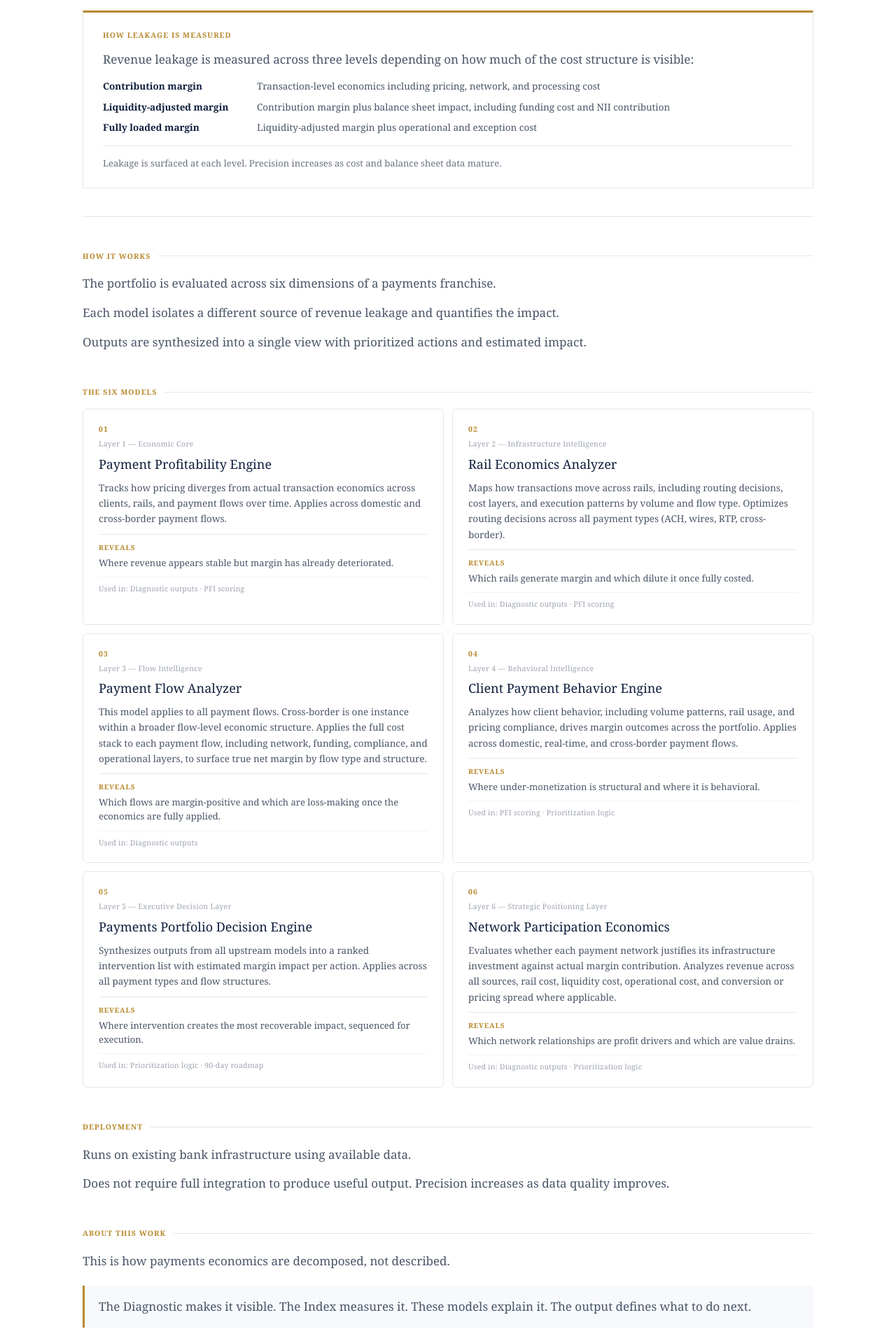
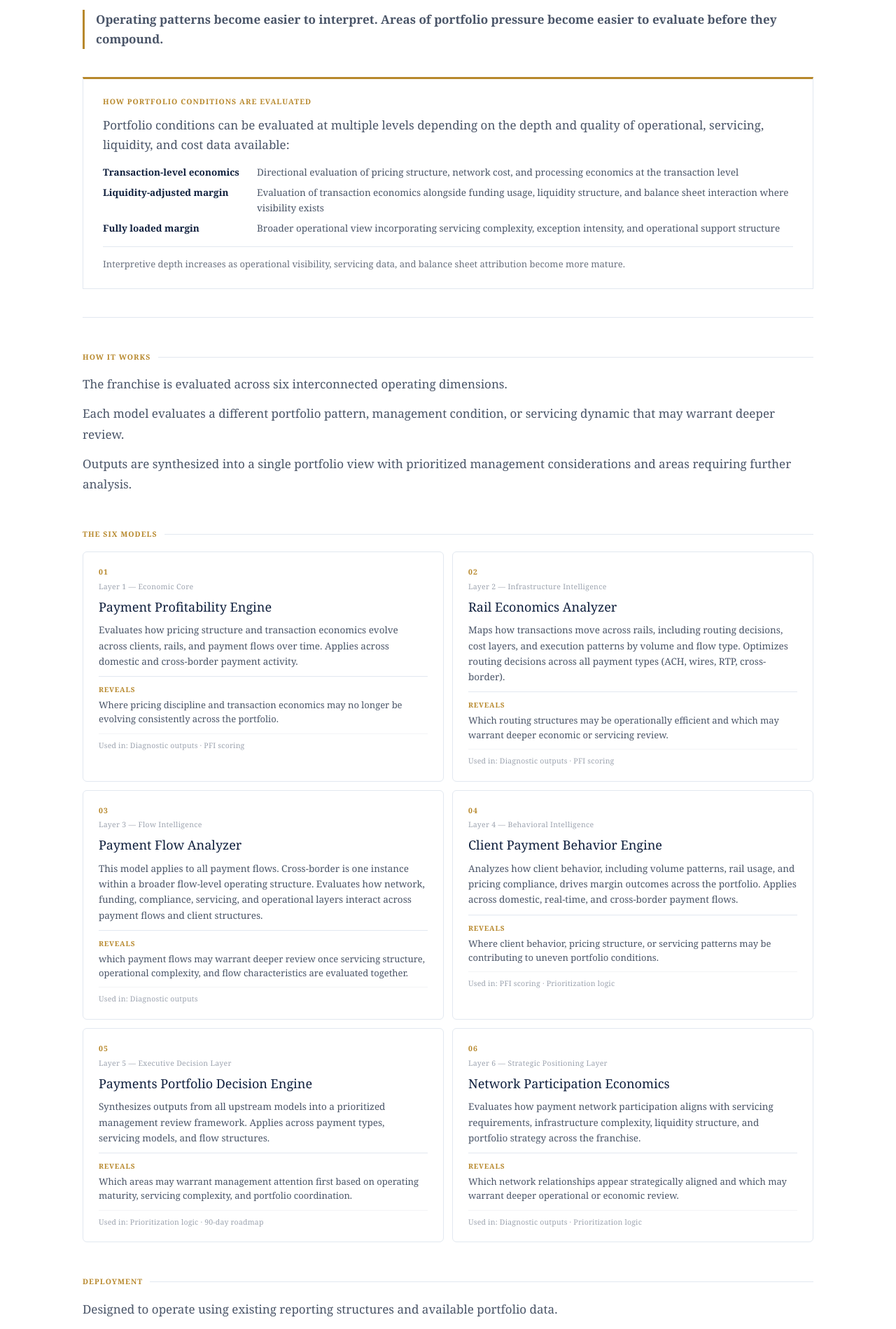
Before and after one commit to curena1206/ai-payments-portfolio, a React (Vite) app: page / in a window 1280 px wide. Shown: the part 462-2361 px from the top of the page at 70% size. Built offline with nearby package versions, Linux system fonts and the light colour scheme.

Commit message:
Update FrameworkIndex.jsx

```diff
--- a/src/pages/FrameworkIndex.jsx
+++ b/src/pages/FrameworkIndex.jsx
@@ -327,8 +327,8 @@ const MODELS = [
     layer: 'Layer 1 — Economic Core',
     name: 'Payment Profitability Engine',
     route: '/models/01-profitability',
-    desc: 'Tracks how pricing diverges from actual transaction economics across clients, rails, and payment flows over time. Applies across domestic and cross-border payment flows.',
-    reveals: 'Where revenue appears stable but margin has already deteriorated.',
+    desc: 'Evaluates how pricing structure and transaction economics evolve across clients, rails, and payment flows over time. Applies across domestic and cross-border payment activity.',
+    reveals: 'Where pricing discipline and transaction economics may no longer be evolving consistently across the portfolio.',
     usedIn: 'Diagnostic outputs · PFI scoring',
   },
   {
@@ -338,7 +338,7 @@ const MODELS = [
     name: 'Rail Economics Analyzer',
     route: '/models/02-rail-optimizer',
     desc: 'Maps how transactions move across rails, including routing decisions, cost layers, and execution patterns by volume and flow type. Optimizes routing decisions across all payment types (ACH, wires, RTP, cross-border).',
-    reveals: 'Which rails generate margin and which dilute it once fully costed.',
+    reveals: 'Which routing structures may be operationally efficient and which may warrant deeper economic or servicing review.',
     usedIn: 'Diagnostic outputs · PFI scoring',
   },
   {
@@ -347,8 +347,8 @@ const MODELS = [
     layer: 'Layer 3 — Flow Intelligence',
     name: 'Payment Flow Analyzer',
     route: '/models/03-corridor-analyzer',
-    desc: 'This model applies to all payment flows. Cross-border is one instance within a broader flow-level economic structure. Applies the full cost stack to each payment flow, including network, funding, compliance, and operational layers, to surface true net margin by flow type and structure.',
-    reveals: 'Which flows are margin-positive and which are loss-making once the economics are fully applied.',
+    desc: 'This model applies to all payment flows. Cross-border is one instance within a broader flow-level operating structure. Evaluates how network, funding, compliance, servicing, and operational layers interact across payment flows and client structures.',
+    reveals: 'which payment flows may warrant deeper review once servicing structure, operational complexity, and flow characteristics are evaluated together.',
     usedIn: 'Diagnostic outputs',
   },
   {
@@ -358,7 +358,7 @@ const MODELS = [
     name: 'Client Payment Behavior Engine',
     route: '/models/04-client-behavior',
     desc: 'Analyzes how client behavior, including volume patterns, rail usage, and pricing compliance, drives margin outcomes across the portfolio. Applies across domestic, real-time, and cross-border payment flows.',
-    reveals: 'Where under-monetization is structural and where it is behavioral.',
+    reveals: 'Where client behavior, pricing structure, or servicing patterns may be contributing to uneven portfolio conditions.',
     usedIn: 'PFI scoring · Prioritization logic',
   },
   {
@@ -367,8 +367,8 @@ const MODELS = [
     layer: 'Layer 5 — Executive Decision Layer',
     name: 'Payments Portfolio Decision Engine',
     route: '/models/05-portfolio-scorecard',
-    desc: 'Synthesizes outputs from all upstream models into a ranked intervention list with estimated margin impact per action. Applies across all payment types and flow structures.',
-    reveals: 'Where intervention creates the most recoverable impact, sequenced for execution.',
+    desc: 'Synthesizes outputs from all upstream models into a prioritized management review framework. Applies across payment types, servicing models, and flow structures.',
+    reveals: 'Which areas may warrant management attention first based on operating maturity, servicing complexity, and portfolio coordination.',
     usedIn: 'Prioritization logic · 90-day roadmap',
   },
   {
@@ -377,8 +377,8 @@ const MODELS = [
     layer: 'Layer 6 — Strategic Positioning Layer',
     name: 'Network Participation Economics',
     route: '/models/06-money-movement',
-    desc: 'Evaluates whether each payment network justifies its infrastructure investment against actual margin contribution. Analyzes revenue across all sources, rail cost, liquidity cost, operational cost, and conversion or pricing spread where applicable.',
-    reveals: 'Which network relationships are profit drivers and which are value drains.',
+    desc: 'Evaluates how payment network participation aligns with servicing requirements, infrastructure complexity, liquidity structure, and portfolio strategy across the franchise.',
+    reveals: 'Which network relationships appear strategically aligned and which may warrant deeper operational or economic review.',
     usedIn: 'Diagnostic outputs · Prioritization logic',
   },
 ]
@@ -403,37 +403,37 @@ export default function FrameworkIndex() {
 
         <div className="fi-hero">
           <div className="fi-eyebrow">Payments Strategy Analytics</div>
-          <h1 className="fi-h1">Payments economics are not explained by a single model. They are explained by how multiple layers interact.</h1>
-          <p className="fi-hero-sub">Each model isolates one part of the system. Together, they explain how margin is created, diluted, or lost.</p>
+          <h1 className="fi-h1">Payment franchises cannot be understood through a single metric. They are shaped by how pricing, governance, servicing, liquidity, routing, and portfolio management interact over time.</h1>
+          <p className="fi-hero-sub">Each model evaluates a different dimension of the franchise. Together, they help explain how portfolio conditions evolve across flows, clients, rails, and servicing structures.</p>
           <div className="fi-system-statement">
-            No single model explains payments economics. Each captures a different layer: pricing, flow behavior, cost structure, infrastructure. The interaction between them is where margin is determined. These models power both the Diagnostic outputs and the Payments Franchise Index scoring.
+            No single model explains how a payments franchise operates. Each evaluates a different layer: pricing discipline, flow behavior, cost structure, infrastructure coordination, servicing complexity, and portfolio management. Together, they help interpret where operating maturity and portfolio alignment may require deeper review.
           </div>
-          <p className="fi-hero-sub" style={{borderLeft:'3px solid #b7882c',paddingLeft:'16px',marginTop:'16px',fontStyle:'normal'}}><strong>Revenue becomes visible. Margin becomes measurable. Action becomes clear.</strong></p>
+          <p className="fi-hero-sub" style={{borderLeft:'3px solid #b7882c',paddingLeft:'16px',marginTop:'16px',fontStyle:'normal'}}><strong>Operating patterns become easier to interpret. Areas of portfolio pressure become easier to evaluate before they compound.</strong></p>
 
           <div className="fi-margin-callout">
-            <div className="fi-margin-callout-label">How leakage is measured</div>
-            <p className="fi-margin-callout-intro">Revenue leakage is measured across three levels depending on how much of the cost structure is visible:</p>
+            <div className="fi-margin-callout-label">How portfolio conditions are evaluated</div>
+            <p className="fi-margin-callout-intro">Portfolio conditions can be evaluated at multiple levels depending on the depth and quality of operational, servicing, liquidity, and cost data available:</p>
             <div className="fi-margin-tier">
-              <div className="fi-margin-tier-label">Contribution margin</div>
-              <div className="fi-margin-tier-desc">Transaction-level economics including pricing, network, and processing cost</div>
+              <div className="fi-margin-tier-label">Transaction-level economics</div>
+              <div className="fi-margin-tier-desc">Directional evaluation of pricing structure, network cost, and processing economics at the transaction level</div>
             </div>
             <div className="fi-margin-tier">
               <div className="fi-margin-tier-label">Liquidity-adjusted margin</div>
-              <div className="fi-margin-tier-desc">Contribution margin plus balance sheet impact, including funding cost and NII contribution</div>
+              <div className="fi-margin-tier-desc">Evaluation of transaction economics alongside funding usage, liquidity structure, and balance sheet interaction where visibility exists</div>
             </div>
             <div className="fi-margin-tier">
               <div className="fi-margin-tier-label">Fully loaded margin</div>
-              <div className="fi-margin-tier-desc">Liquidity-adjusted margin plus operational and exception cost</div>
+              <div className="fi-margin-tier-desc">Broader operational view incorporating servicing complexity, exception intensity, and operational support structure</div>
             </div>
-            <div className="fi-margin-callout-footer">Leakage is surfaced at each level. Precision increases as cost and balance sheet data mature.</div>
+            <div className="fi-margin-callout-footer">Interpretive depth increases as operational visibility, servicing data, and balance sheet attribution become more mature.</div>
           </div>
         </div>
 
         <div className="fi-section-block">
           <div className="fi-section-label">How it works</div>
-          <p className="fi-p">The portfolio is evaluated across six dimensions of a payments franchise.</p>
-          <p className="fi-p">Each model isolates a different source of revenue leakage and quantifies the impact.</p>
-          <p className="fi-p">Outputs are synthesized into a single view with prioritized actions and estimated impact.</p>
+          <p className="fi-p">The franchise is evaluated across six interconnected operating dimensions.</p>
+          <p className="fi-p">Each model evaluates a different portfolio pattern, management condition, or servicing dynamic that may warrant deeper review.</p>
+          <p className="fi-p">Outputs are synthesized into a single portfolio view with prioritized management considerations and areas requiring further analysis.</p>
         </div>
 
         <div className="fi-section-block">
@@ -457,15 +457,15 @@ export default function FrameworkIndex() {
 
         <div className="fi-section-block">
           <div className="fi-section-label">Deployment</div>
-          <p className="fi-p">Runs on existing bank infrastructure using available data.</p>
-          <p className="fi-p">Does not require full integration to produce useful output. Precision increases as data quality improves.</p>
+          <p className="fi-p">Designed to operate using existing reporting structures and available portfolio data.</p>
+          <p className="fi-p">Does not require full integration to support directional operating interpretation. Analytical depth increases as data quality and servicing visibility improve. Certain analytical layers require deeper operational and cost attribution data to support full decomposition.</p>
         </div>
 
         <div className="fi-section-block">
           <div className="fi-section-label">About This Work</div>
-          <p className="fi-p">This is how payments economics are decomposed, not described.</p>
+          <p className="fi-p">This is how payment franchises are understood beyond financial reporting alone.</p>
           <div className="fi-system-statement" style={{marginTop:'20px'}}>
-            The Diagnostic makes it visible. The Index measures it. These models explain it. The output defines what to do next.
+            The Diagnostic surfaces patterns. The Index evaluates franchise maturity. These models help interpret the underlying drivers. The output helps clarify where management attention may be required.
           </div>
           <div className="fi-links">
             <a href="https://carlosurena.com/consulting.html">Diagnostic &#8599;</a>
@@ -475,7 +475,7 @@ export default function FrameworkIndex() {
         </div>
 
         <footer className="fi-footer" style={{borderTop:'3px solid #b7882c',background:'#0f1f3d',padding:'0 24px',height:'48px',display:'flex',alignItems:'center',justifyContent:'space-between',marginTop:'40px'}}>
-          <span style={{fontFamily:'Georgia, serif',fontSize:'13px',color:'rgba(255,255,255,0.7)'}}>Making payments portfolio economics visible</span>
+          <span style={{fontFamily:'Georgia, serif',fontSize:'13px',color:'rgba(255,255,255,0.7)'}}>Built from real operating conditions inside payments franchises</span>
           <span style={{fontSize:'13px',color:'rgba(255,255,255,0.5)'}}>
             <a href="https://www.linkedin.com/in/carlosurena/" target="_blank" rel="noreferrer" style={{color:'#b7882c',textDecoration:'none'}}>LinkedIn</a>
             <span style={{margin:'0 6px'}}>·</span>
```
